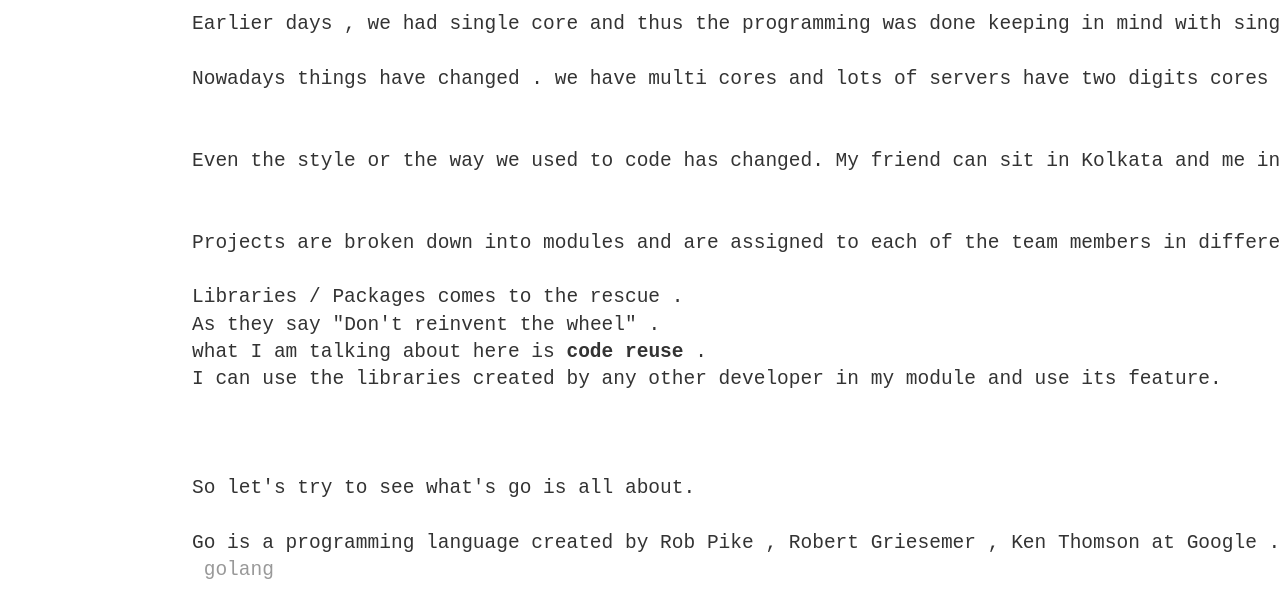
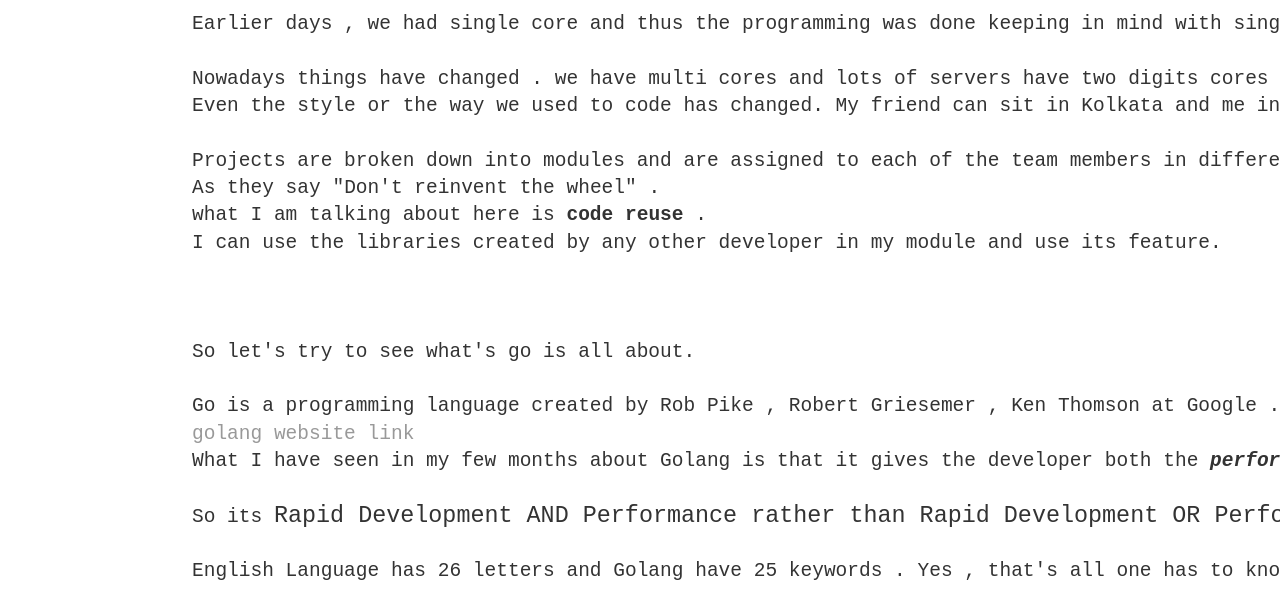
Before and after one commit to gopher2121/gopher2121.github.io, a plain HTML site: page blog.html in a window 1280 px wide. Shown: the part 186-799 px from the top of the page. Drawn offline with Linux system fonts and the light colour scheme.

Commit message:
Update blog.html

```diff
--- a/blog.html
+++ b/blog.html
@@ -17,13 +17,10 @@
     		<div class="blurb">
         		<h1>Golang Introduction - Day 1  </h1>
 			<pre><p>Earlier days , we had single core and thus the programming was done keeping in mind with single core.<br />
-Nowadays things have changed . we have multi cores and lots of servers have two digits cores in them. <br />
+Nowadays things have changed . we have multi cores and lots of servers have two digits cores in them.
+Even the style or the way we used to code has changed. My friend can sit in Kolkata and me in Chennai and still can deliver our work and make progress.
 
-Even the style or the way we used to code has changed. My friend can sit in Kolkata and me in Chennai and still can deliver our work and make progress.
-<br/>
-Projects are broken down into modules and are assigned to each of the team members in different locations .
-
-Libraries / Packages comes to the rescue .
+Projects are broken down into modules and are assigned to each of the team members in different locations .Libraries / Packages comes to the rescue .
 As they say <quote>"Don't reinvent the wheel"</quote> .
 what I am talking about here is <b>code reuse</b> .
 I can use the libraries created by any other developer in my module and use its feature.
@@ -32,20 +29,20 @@ I can use the libraries created by any other developer in my module and use its
 So let's try to see what's go is all about.
 
 Go is a programming language created by Rob Pike , Robert Griesemer , Ken Thomson at Google . - wikipedia for more info or more better -
-<a href=http://golang.org > golang</a>
+<a href=http://golang.org >golang website link</a>
+What I have seen in my few months about Golang is that it gives the developer both the <em><b>performance</b></em> and <em><b>to develop rapidly.</b></em>
 
-What I have seen in my few months about Golang is that it gives the developer both the performance and to develop rapidly.
-
-So its Rapid Development AND Performance rather than Rapid Development OR Performance.
+So its <big>Rapid Development AND Performance rather than Rapid Development OR Performance</big>.
 
 English Language has 26 letters and Golang have 25 keywords . Yes , that's all one has to know .
+
 Take the world and paint it with Golang in your own way.
-</pre>
 
 Will see more about golang in upcoming blogs.
 
+
 Thanks and Happy Coding
-
+</pre>
 					 </p>
 
 
```
